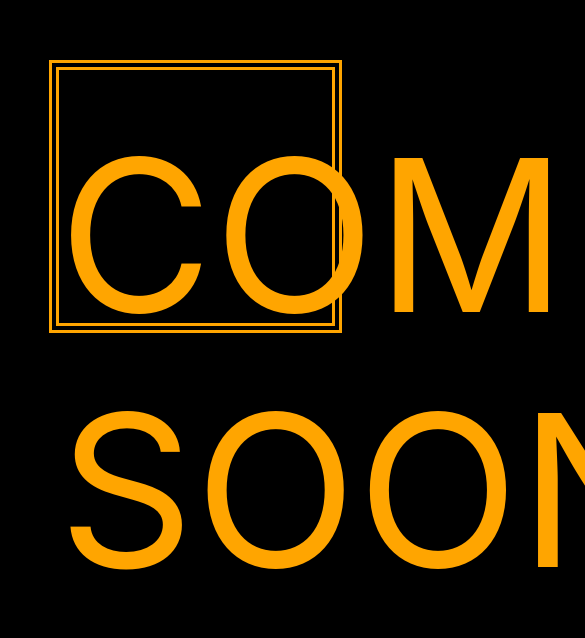
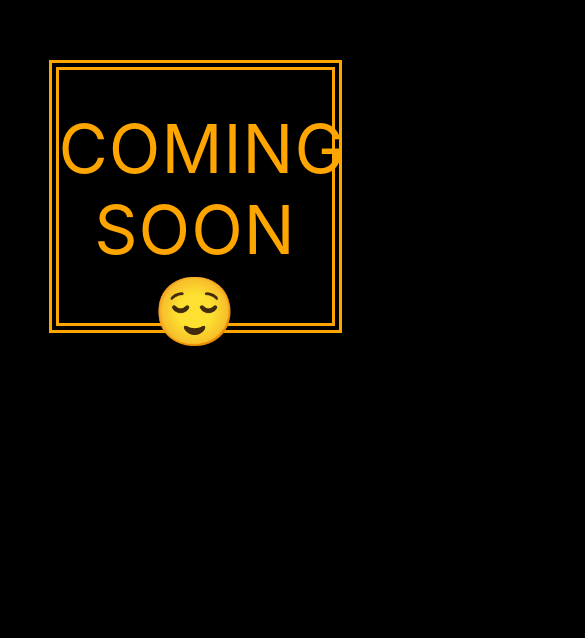
Before and after one commit to chiaka1996/rain_website, a React (Create React App) app: page / in a window 390 px wide. Shown: the part 141-779 px from the top of the page, 585 px wide, since content can reach past the window. Built offline with nearby package versions, Linux system fonts and the light colour scheme.

Commit message:
updated comming soon

```diff
--- a/src/App.css
+++ b/src/App.css
@@ -88,6 +88,6 @@ body {
 
 @media screen and (max-width:995px){
   .texts{
-    font-size: 25vh;
+    font-size: 8vh;
   }
 }
--- a/src/App.js
+++ b/src/App.js
@@ -24,12 +24,12 @@ function App() {
           <div className="text text-front">
             coming soon{" "}
             <span role="img" aria-label="none">
-              😊
+              😌
             </span>
           </div>
           <div className="text text-back">
             <span role="img" aria-label="none">
-              😌
+              😊
             </span>
           </div>
         </div>
```
